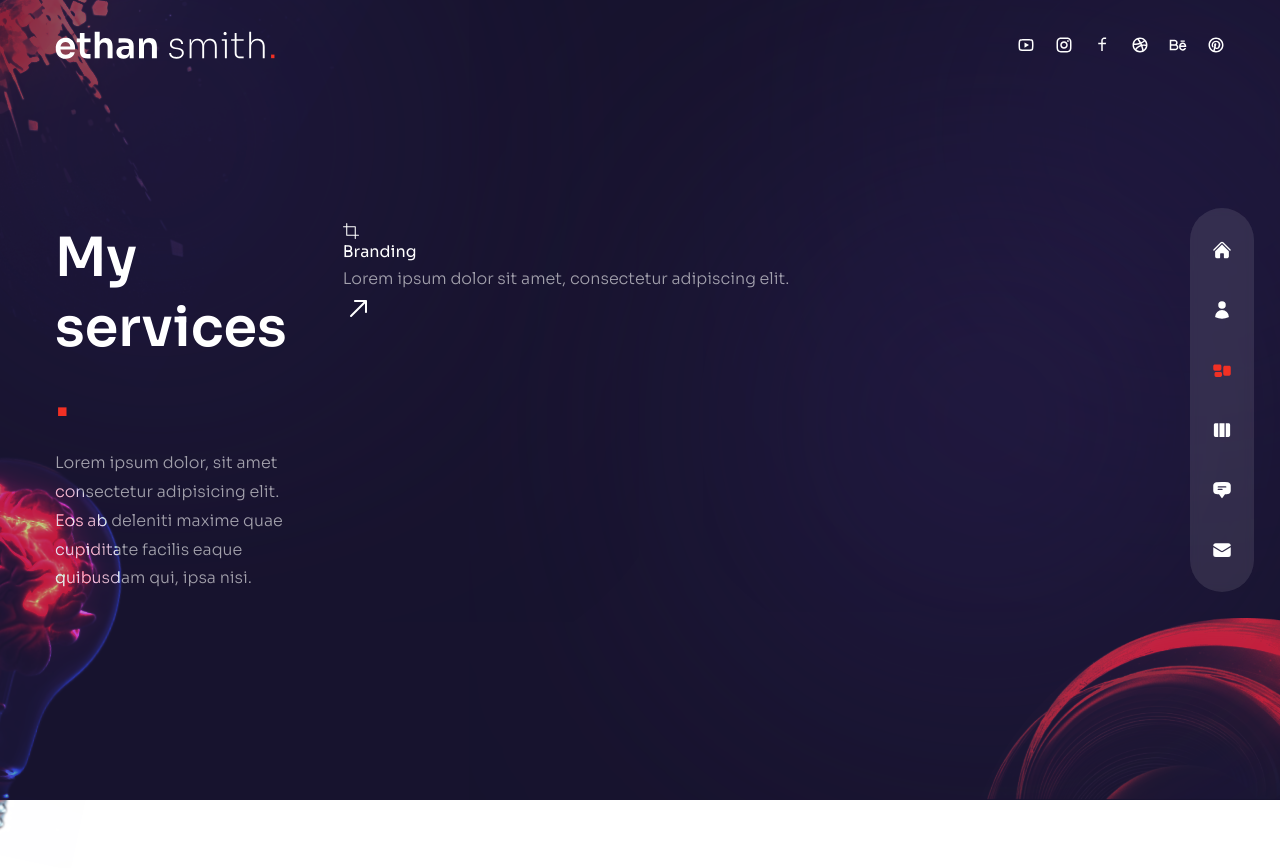
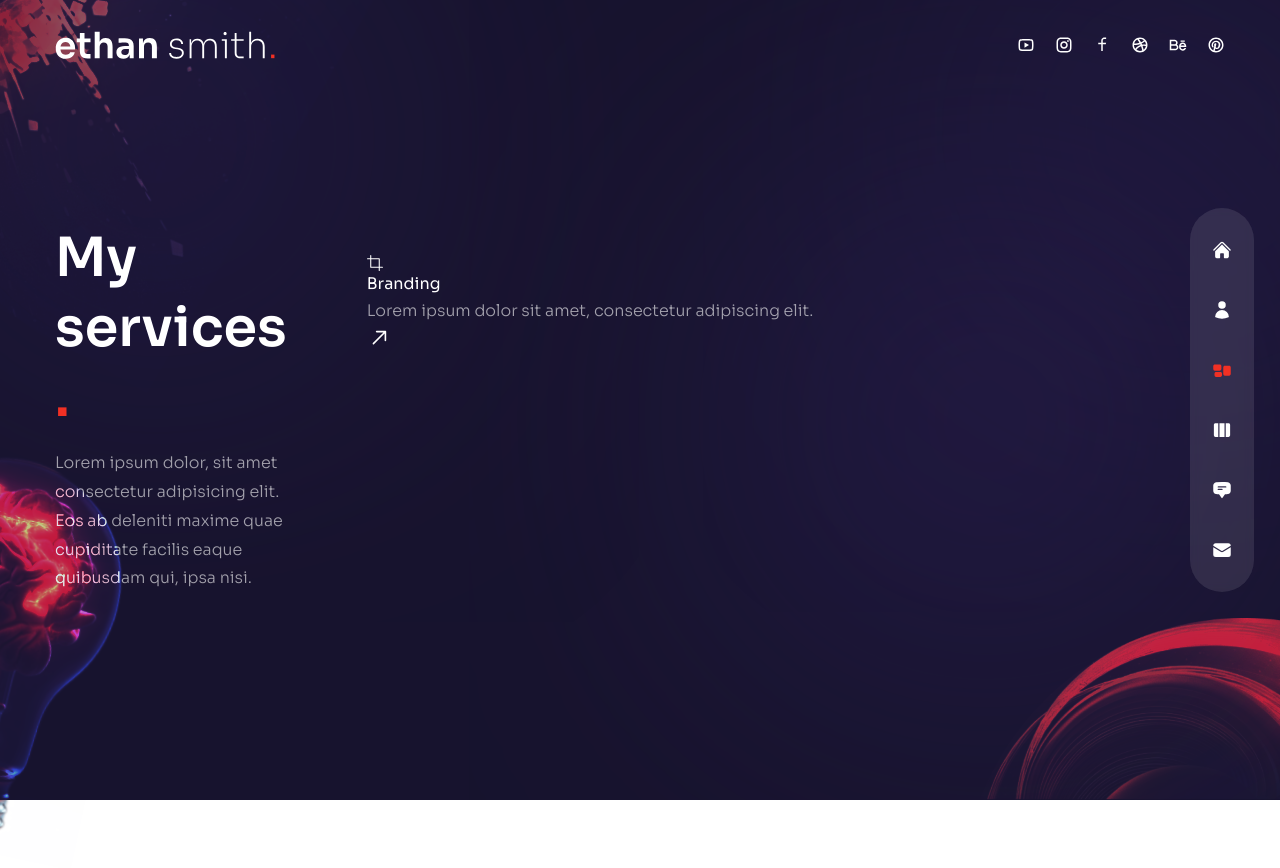
Before and after one commit to DenisVoron/my-portfolio-nextjs-ts, a Next.js app: page /services in a window 1280 px wide. Shown: the top 868 px of the page. Built offline with nearby package versions, Linux system fonts and the light colour scheme.

Commit message:
fix swiper two

```diff
--- a/app/components/ServiceSlider.tsx
+++ b/app/components/ServiceSlider.tsx
@@ -89,21 +89,27 @@ const ServiceSlider: FC = (): JSX.Element => {
 
   return (
     <swiper-container
-      pagination
+      slidesPerView={3}
+      spaceBetween={15}
+      pagination={true}
       freeMode={true}
+      pagination-dynamic-bullets="true"
       modules={[Pagination]}
-      className="h-[240px] sm:h-[340px]"
+      class="h-[240px] sm:h-[340px]"
     >
       {serviceData.map((item, index) => (
-        <swiper-slide key={index}>
+        <swiper-slide
+          key={index}
+          class="bg-[rgba(65,47,123, 0.15)] h-max rounded-lg px-6 py-8 flex sm:flex-col gap-x-6 sm:gap-x-0 group cursor-pointer"
+        >
           <div className="bg-[rgba(65,47,123, 0.15)] h-max rounded-lg px-6 py-8 flex sm:flex-col gap-x-6 sm:gap-x-0 group cursor-pointer">
             <div>{item.icon}</div>
             {/* title & desc */}
             <div>
               <div>{item.title}</div>
-              <p>{item.description}</p>
+              <p className="">{item.description}</p>
             </div>
-            <div className="text-3xl">
+            <div className="text-2xl">
               <RxArrowTopRight />
             </div>
           </div>
@@ -143,3 +149,5 @@ export default ServiceSlider;
 //           spaceBetween: 15,
 //         },
 //       }}
+
+// className = " h-[240px] sm:h-[340px]";
--- a/app/lib/definitions-type.ts
+++ b/app/lib/definitions-type.ts
@@ -10,15 +10,18 @@ declare global {
         HTMLElement
       > & {
         children: Element[];
+        slidesPerView: number;
+        spaceBetween: number;
         pagination: true;
         freeMode: true;
+        "pagination-dynamic-bullets": string;
         modules: SwiperModule[];
-        className: string;
+        class: string;
       };
       "swiper-slide": React.DetailedHTMLProps<
         React.HtmlHTMLAttributes<HTMLElement>,
         HTMLElement
-      >;
+      > & {class: string};
     }
   }
 }
```
Also changed, not shown: app/globals.css (+17 -0 lines).
